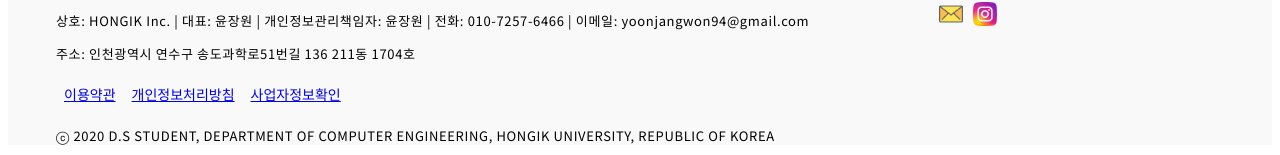
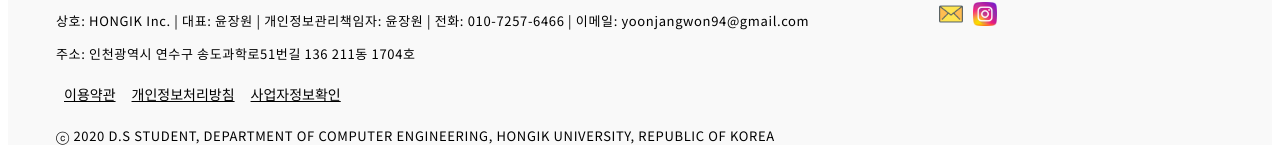
Before and after one commit to rheehot/Hongik_univ_capstone_design, a React (Create React App) app in the folder laundary_web/: page / in a window 1280 px wide. Shown: the part 2638-2793 px from the top of the page. Built offline with nearby package versions, Linux system fonts and the light colour scheme.

Commit message:
A href tag css modify

```diff
--- a/laundary_web/src/components/Header.js
+++ b/laundary_web/src/components/Header.js
@@ -16,8 +16,9 @@ const useStyles = makeStyles((theme) => ({
 	fontFamily: "Noto Sans KR",
   },
   member:{
-	fontFamily: "Noto Sans KR",
-	fontSize: "16px"
+	fontFamily: "Noto Sans KR, sans-serif",
+	fontSize: "16px",
+	color:"#FFFFFF"
   },
   left:{
 	fontFamily: "Noto Sans KR, sans-serif",
@@ -46,7 +47,7 @@ const Header = () => {
 				세탁 만세
 			</Grid>
 			<Button className="right" >
-			  <a href={memberLink}className={classes.member}>멤버 소개</a>
+			  <a href={memberLink} className={classes.member}>멤버 소개</a>
 			</Button>
 		  </Container>
 		</Grid>
--- a/laundary_web/src/components/footer.js
+++ b/laundary_web/src/components/footer.js
@@ -30,6 +30,30 @@ const useStyles = makeStyles((theme) => ({
 			width:"24px",
 			height:"24px",
 			marginLeft:"10px"
+		},
+		useTerm:{
+			color:"black",
+			fontsize: "13px",
+			fontfamily: "Noto Sans KR, sans-serif",
+			fontweight: "400",
+			lineheight: "1.5em",
+			letterspacing: "0.05em"
+		},
+		userInfoDiscipline:{
+			color:"black",
+			fontsize: "13px",
+			fontfamily: "Noto Sans KR, sans-serif",
+			fontweight: "400",
+			lineheight: "1.5em",
+			letterspacing: "0.05em"
+		},
+		managerInfo:{
+			color:"black",
+			fontsize: "13px",
+			fontfamily: "Noto Sans KR, sans-serif",
+			fontweight: "400",
+			lineheight: "1.5em",
+			letterspacing: "0.05em"
 		}
 }))
 
@@ -66,13 +90,13 @@ const Footer = () => {
 						</p>
 						<p>
 						<Button>
-							<a href={useTerm}>이용약관</a>
+							<a href={useTerm} className={classes.useTerm}>이용약관</a>
+						</Button>
+						<Button >
+							<a href={userInfoDiscipline} className={classes.userInfoDiscipline} >개인정보처리방침</a>
 						</Button>
 						<Button>
-							<a href={userInfoDiscipline}>개인정보처리방침</a>
-						</Button>
-						<Button>
-							<a href={managerInfo}>사업자정보확인</a>
+							<a href={managerInfo} className={classes.managerInfo} >사업자정보확인</a>
 						</Button>
 						</p>
 						<p>
```
